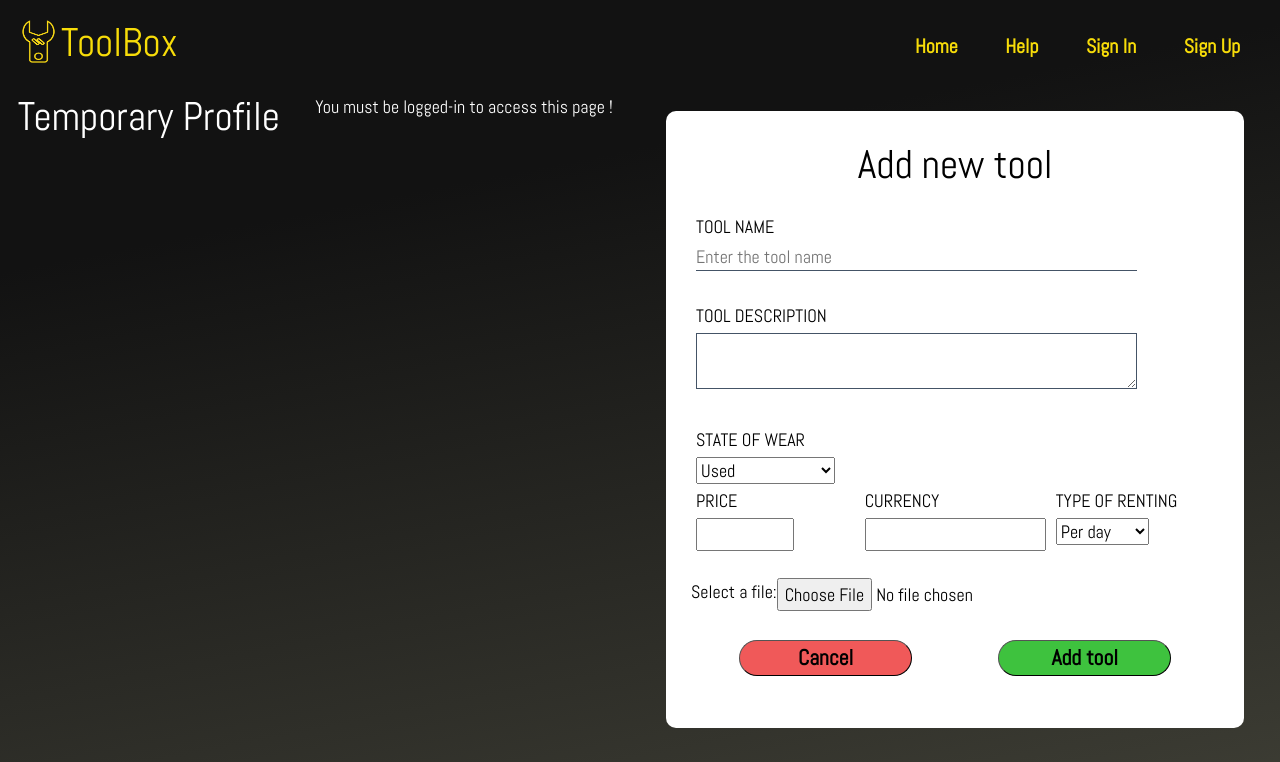
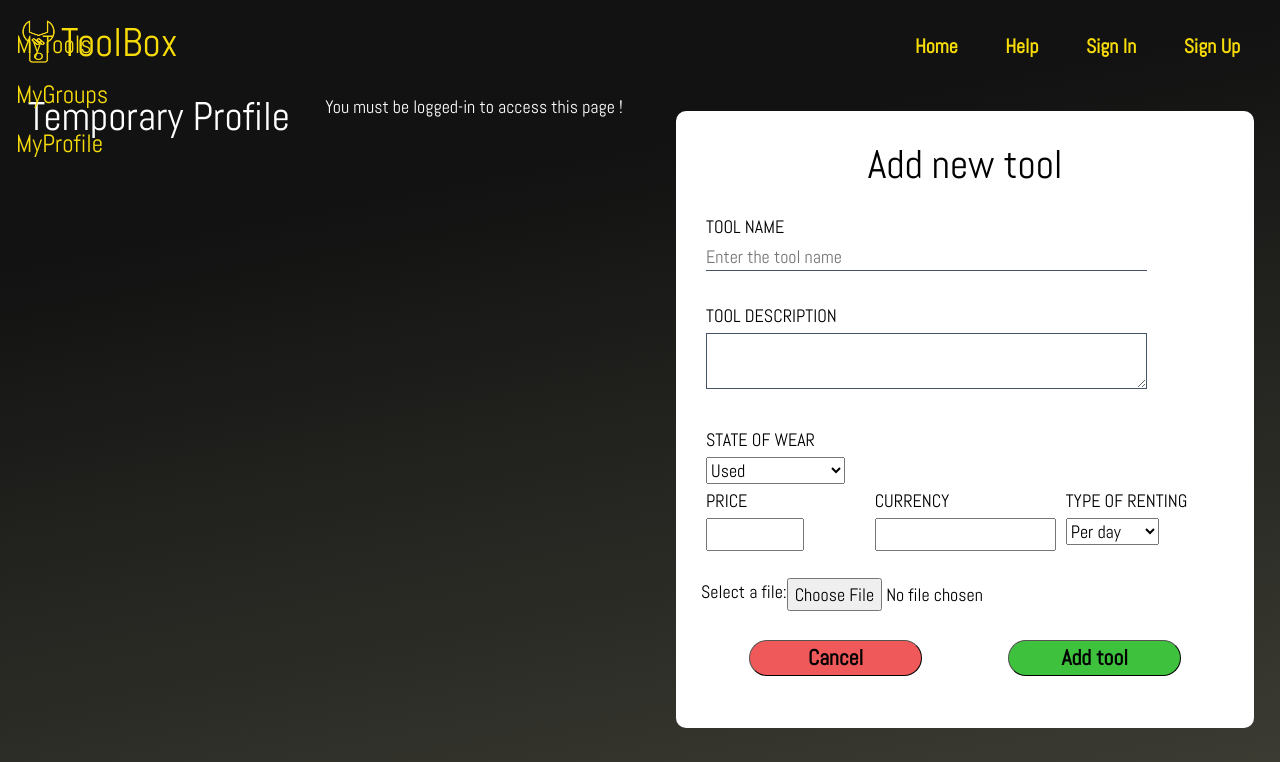
Before and after one commit to Altiimax/DevWebProject, a React (Create React App) app in the folder toolbox_website/toolbox_react/: page /profile in a window 1280 px wide. Shown: the top 762 px of the page. Built offline with nearby package versions, Linux system fonts and the light colour scheme.

Commit message:
sidebar added + MyProfile button

```diff
--- a/toolbox_website/toolbox_react/src/pages/profile/Profile.css
+++ b/toolbox_website/toolbox_react/src/pages/profile/Profile.css
@@ -1,4 +1,5 @@
 .Profile {
+  margin-left: 10px;
   width: 100%;
   display: flex;
   flex-direction: row;
@@ -36,3 +37,37 @@
   background-color: grey;
   outline: none;
 }
+
+.sidenav {
+  width: 120px; /* Set the width of the sidebar */
+  position: fixed;
+  z-index: 1;
+  top: 0;
+  left: 0;
+  overflow-x: hidden;
+  padding-top: 20px;
+  float: left;
+}
+
+.sidenav button {
+  padding: 6px 8px 6px 16px;
+  text-decoration: none;
+  font-size: 25px;
+  display: block;
+  background-color: transparent;
+  color: rgb(247, 220, 9);
+  outline: none;
+  border-width: 0;
+}
+
+.sidenav button:hover {
+  color: rgba(66, 66, 56, 1);
+  background-color: rgb(247, 220, 9);
+  border-radius: 2em;
+  text-decoration: none;
+}
+
+@media screen and (max-height: 450px) {
+  .sidenav {padding-top: 15px;}
+  .sidenav button {font-size: 18px;}
+}
--- a/toolbox_website/toolbox_react/src/pages/profile/Profile.js
+++ b/toolbox_website/toolbox_react/src/pages/profile/Profile.js
@@ -147,8 +147,11 @@ class Profile extends Component {
         <span className="myGroups">
           <MyGroups data={this.state.data2} />
         </span>
-        <button onClick={this.getMyToolsApi}>MyTools</button>
-        <button onClick={this.getMyGroupsApi}>MyGroups</button>
+        <div class="sidenav">
+          <button onClick={this.getMyToolsApi}>MyTools</button>
+          <button onClick={this.getMyGroupsApi}>MyGroups</button>
+          <button onClick={this.getMyProfileApi}>MyProfile</button>
+        </div>
       </div>
     );
   }
```
